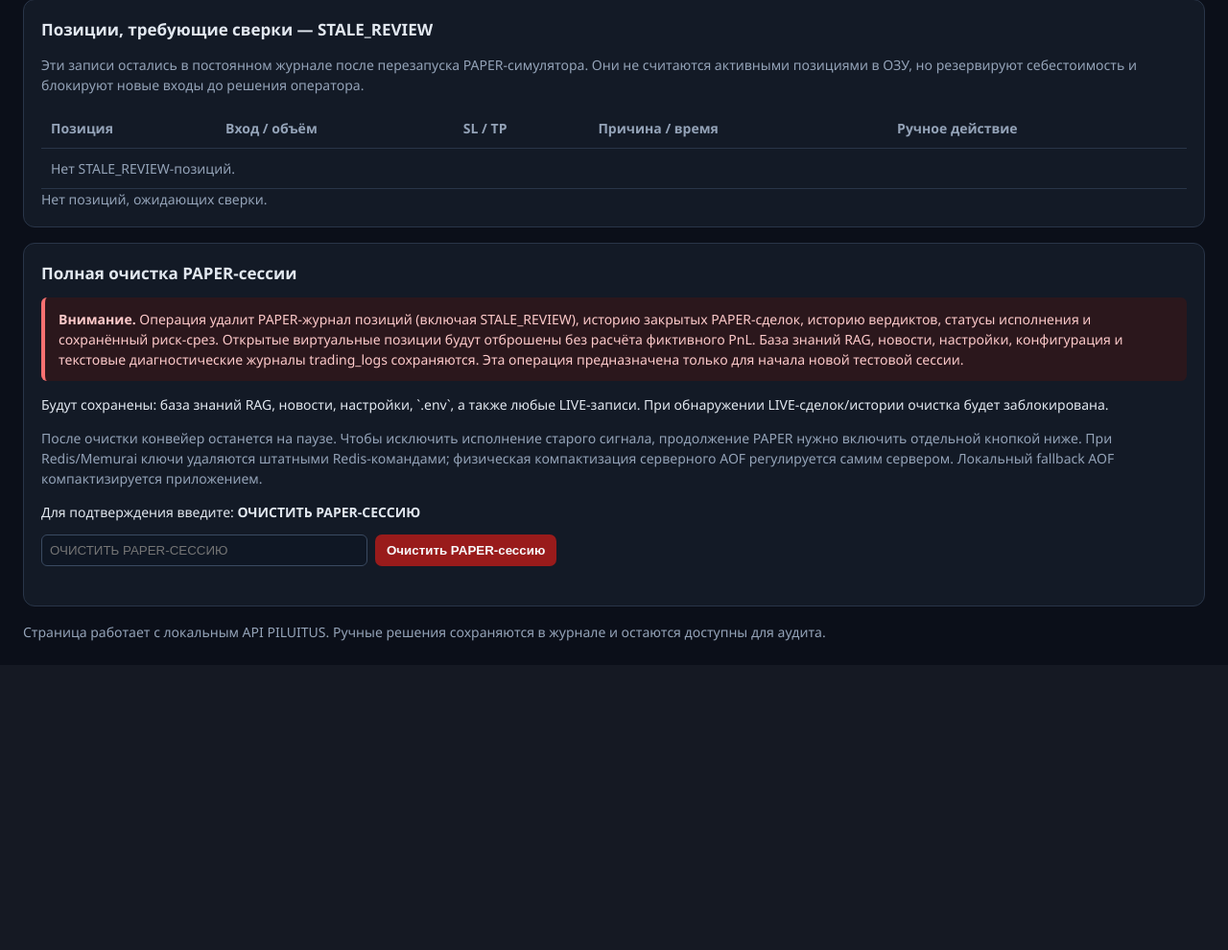
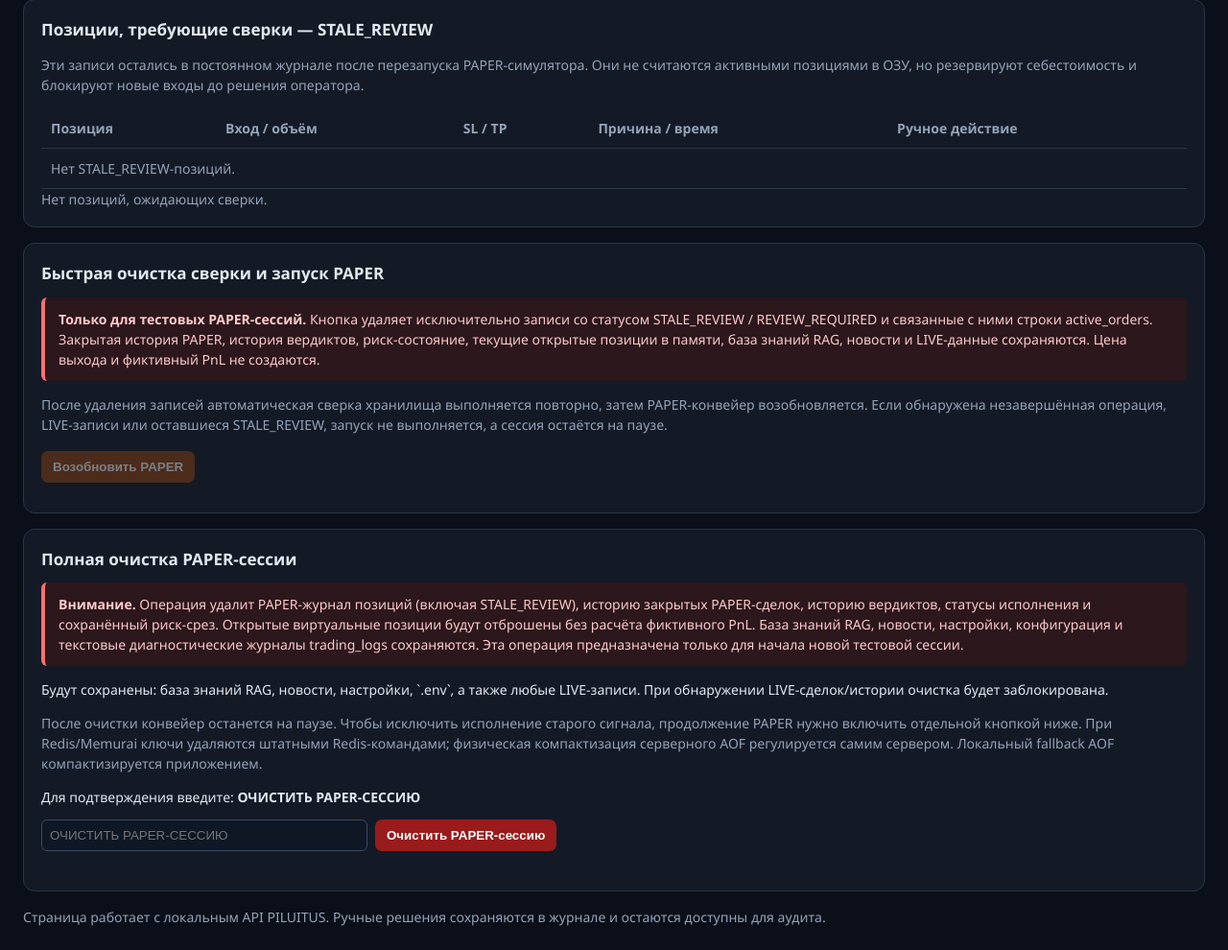
Before and after one commit to Fedor-Sumkin/Piluitus, a FastAPI app: page /maintenance in a window 1280 px wide. Shown: the part 518-1508 px from the top of the page at 96% size. Before the commit the page ends 1186 px from the top, so only its background shows below. Run offline with FastAPI, Linux system fonts and the light colour scheme; data that the repository does not hold is empty; parts of the project's set-up code (start-up, migrations or seed data) failed here and were passed over.

Commit message:
Add maintenance button for stale cleanup and PAPER resume

```diff
--- a/templates/maintenance.html
+++ b/templates/maintenance.html
@@ -46,6 +46,14 @@
       </table>
     </div>
     <div id="stale-empty" class="muted hidden">Нет позиций, ожидающих сверки.</div>
+  </section>
+
+  <section class="panel">
+    <h2>Быстрая очистка сверки и запуск PAPER</h2>
+    <div class="notice danger"><b>Только для тестовых PAPER-сессий.</b> Кнопка удаляет исключительно записи со статусом STALE_REVIEW / REVIEW_REQUIRED и связанные с ними строки active_orders. Закрытая история PAPER, история вердиктов, риск-состояние, текущие открытые позиции в памяти, база знаний RAG, новости и LIVE-данные сохраняются. Цена выхода и фиктивный PnL не создаются.</div>
+    <p class="muted">После удаления записей автоматическая сверка хранилища выполняется повторно, затем PAPER-конвейер возобновляется. Если обнаружена незавершённая операция, LIVE-записи или оставшиеся STALE_REVIEW, запуск не выполняется, а сессия остаётся на паузе.</p>
+    <div class="field"><button id="cleanup-stale-resume-btn" class="warn" disabled>Удалить STALE_REVIEW и запустить PAPER</button></div>
+    <div id="cleanup-stale-result" class="result hidden"></div>
   </section>
 
   <section class="panel">
@@ -152,12 +160,39 @@
       status.className=`status ${data.maintenance_active ? "paused" : "running"}`;
       $("resume-btn").classList.toggle("hidden", !data.maintenance_active);
       $("clear-btn").disabled=!!(summary.live_trade_count || summary.live_history_count || summary.live_active_order_count);
+      const cleanupBtn=$("cleanup-stale-resume-btn");
+      const hasLive=!!(summary.live_trade_count || summary.live_history_count || summary.live_active_order_count);
+      cleanupBtn.disabled=hasLive || (!(Number(summary.paper_stale_count)>0) && !data.maintenance_active);
+      cleanupBtn.textContent=Number(summary.paper_stale_count)>0
+        ? "Удалить STALE_REVIEW и запустить PAPER"
+        : "Возобновить PAPER";
     } catch(err) {
       $("storage-note").textContent=err.message; $("storage-note").className="notice danger";
       $("stale-body").innerHTML="<tr><td colspan='5'>Не удалось загрузить журнал.</td></tr>";
     }
   }
   $("refresh-btn").addEventListener("click",refresh);
+  $("cleanup-stale-resume-btn").addEventListener("click",async()=>{
+    const data=await api("/api/v1/paper/reconciliation");
+    const staleCount=(data.stale_positions||[]).length;
+    const actionText=staleCount
+      ? `Удалить только ${staleCount} записей STALE_REVIEW и автоматически возобновить PAPER? Закрытая история, вердикты, риск-состояние и текущие открытые позиции в памяти будут сохранены.`
+      : "STALE_REVIEW нет. Возобновить PAPER-сессию?";
+    if (!confirm(actionText)) return;
+    const button=$("cleanup-stale-resume-btn"); button.disabled=true;
+    try {
+      const result=await api("/api/v1/paper/session/cleanup-stale-and-resume",{method:"POST",body:"{}"});
+      $("cleanup-stale-result").classList.remove("hidden");
+      $("cleanup-stale-result").textContent=JSON.stringify(result,null,2);
+      alert(result.message || "Очистка завершена, PAPER возобновлён.");
+      await refresh();
+    } catch(err) {
+      alert(err.message);
+      await refresh();
+    } finally {
+      button.disabled=false;
+    }
+  });
   $("clear-btn").addEventListener("click",async()=>{
     if ($("clear-confirm").value.trim() !== CONFIRMATION) { alert(`Введите точную фразу: ${CONFIRMATION}`); return; }
     if (!confirm("Будут безвозвратно удалены тестовые PAPER-позиции, PAPER-история и вердикты. Продолжить?")) return;
```
